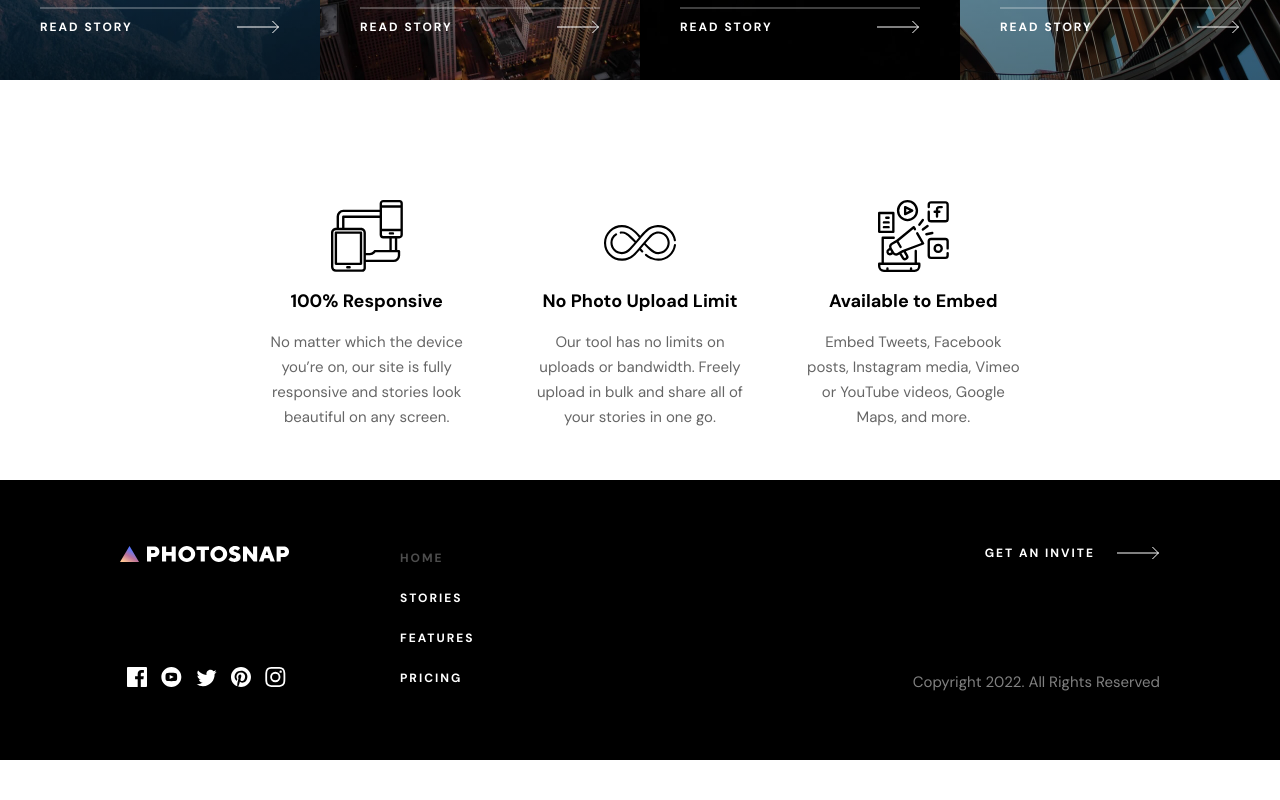
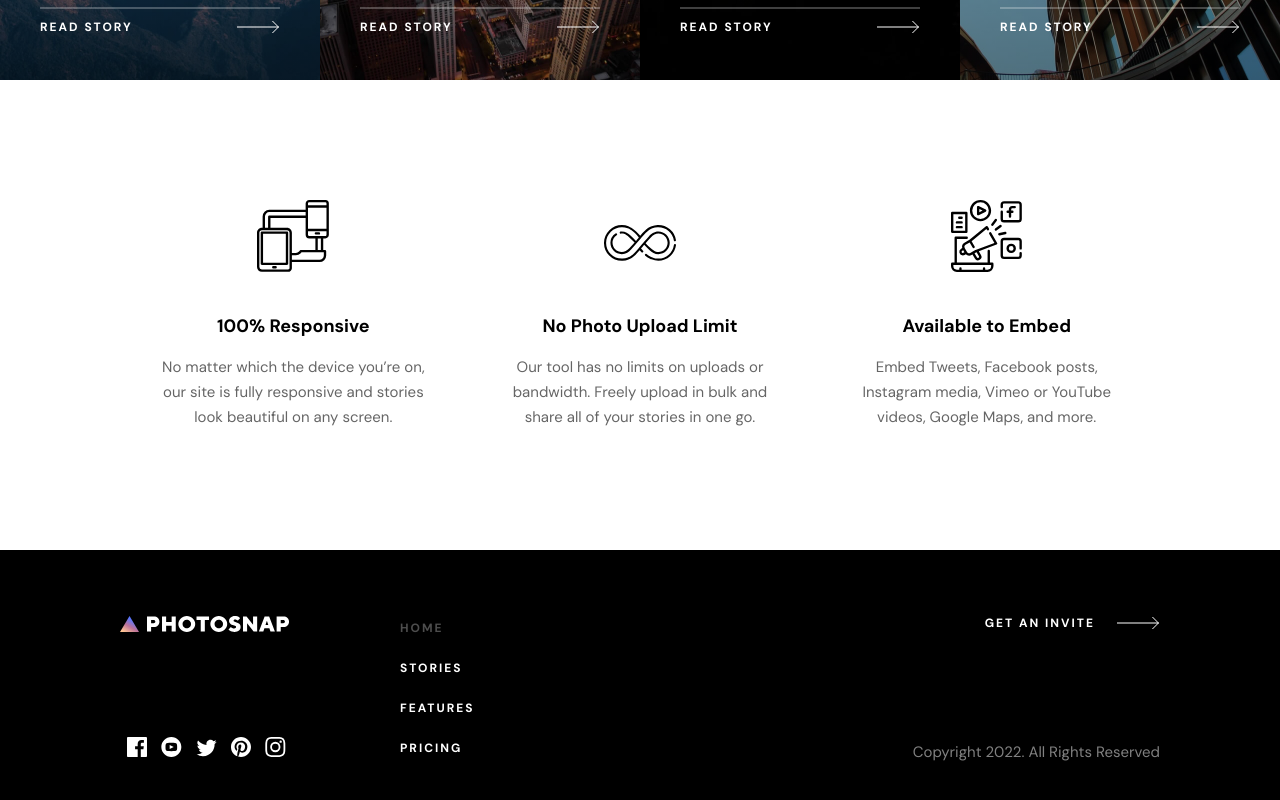
Before and after one commit to ding-09/photosnap, a React (Create React App) app: page / in a window 1280 px wide. Shown: the part 2350-3150 px from the top of the page. Before the commit the page ends 3110 px from the top, so only its background shows below. Built offline with nearby package versions, Linux system fonts and the light colour scheme; the HTML template or start-up script is replaced by a standard one.

Commit message:
fixed spacing issue with Features section on Home page

```diff
--- a/src/styles/GlobalStyle.js
+++ b/src/styles/GlobalStyle.js
@@ -133,7 +133,7 @@ const GlobalStyle = createGlobalStyle`
             }
         }
         @media (min-width: 1200px) {
-            padding: 0 8rem;
+            margin: 12rem;
             article {
                 flex: 25%;
                 height: 23rem;
```
Also changed, not shown: 1 other file (tests, documents, lock files or other folders).
